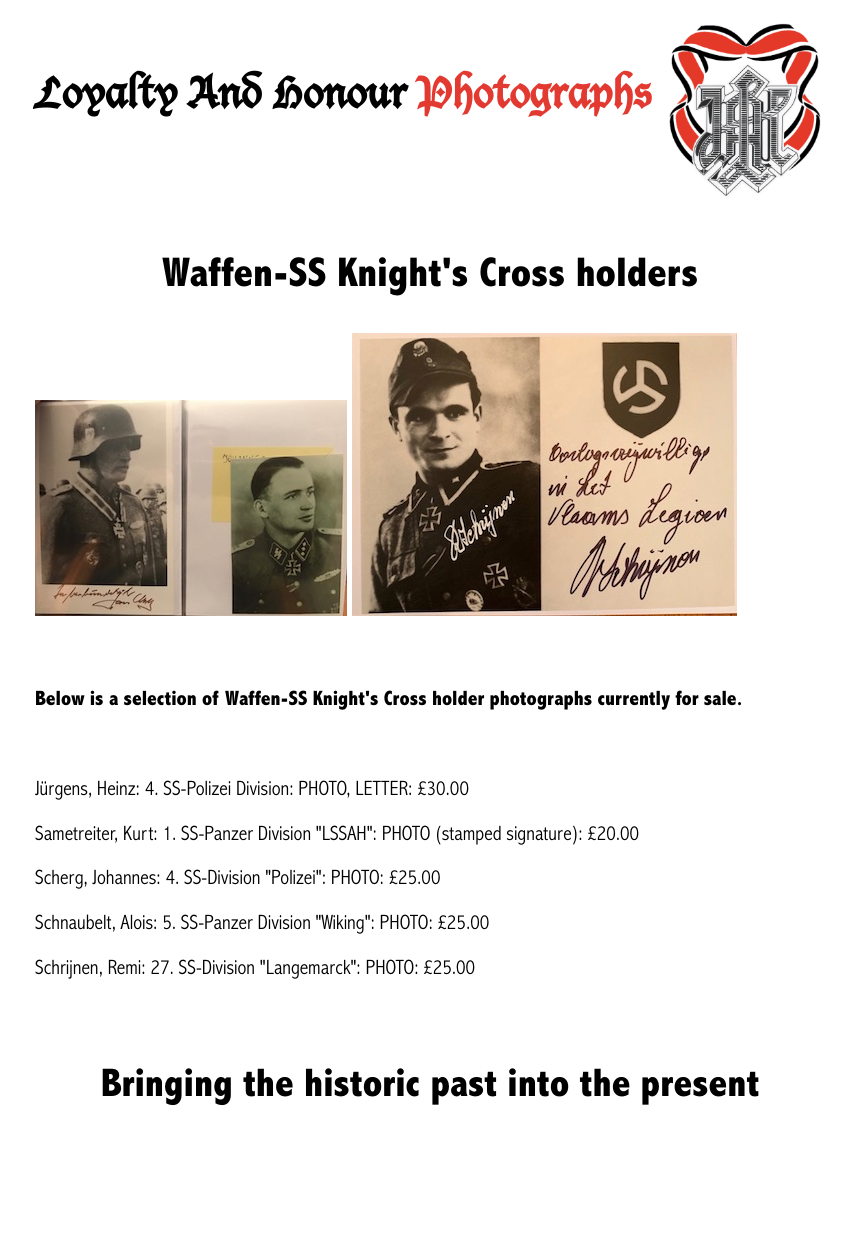
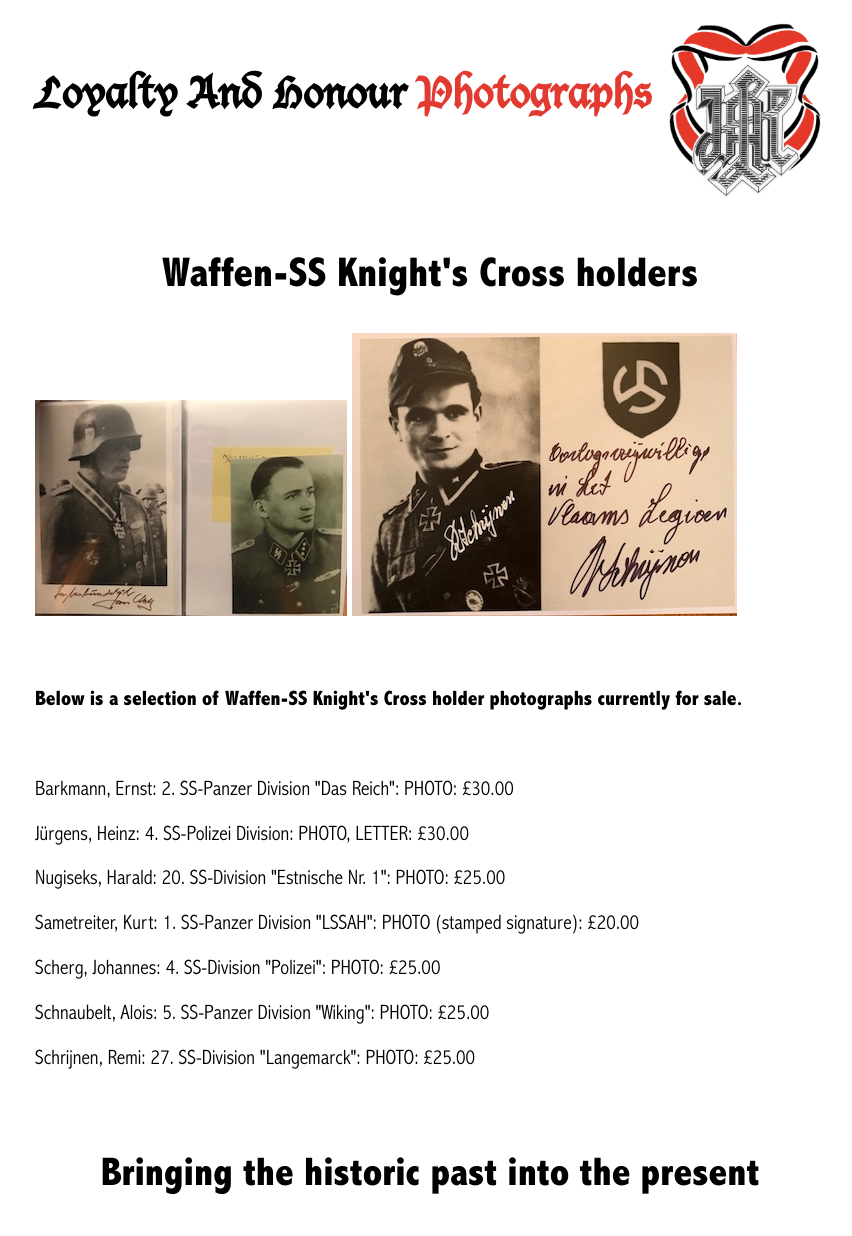
Before and after one commit to lahphotographs/lahphotographs.github.com, a Jekyll site: the page built from Waffen_SS_photos.md, in a window 1280 px wide. Shown: the whole page, without its empty margins (210-1062 px from the left). Built offline with Jekyll 4.4.1, drawn with Linux system fonts in a browser that asks for light colours; before the commit the page ends 1147 px from its top, so only the background shows below that.

Commit message:
Update Waffen_SS_photos.md

```diff
--- a/Waffen_SS_photos.md
+++ b/Waffen_SS_photos.md
@@ -12,7 +12,9 @@ permalink: /waffen_ss_photos.html
 <br />
 <p><b>Below is a selection of Waffen-SS Knight's Cross holder photographs currently for sale.</b></p>
 <br />
+<p>Barkmann,	Ernst: 2. SS-Panzer Division "Das Reich":	PHOTO:	£30.00
 <p>Jürgens,	Heinz: 4. SS-Polizei Division:	PHOTO, LETTER:	£30.00
+<p>Nugiseks,	Harald: 20. SS-Division "Estnische Nr. 1":	PHOTO:	£25.00
 <p>Sametreiter,	Kurt:	1. SS-Panzer Division "LSSAH":	PHOTO (stamped signature):	£20.00
 <p>Scherg,	Johannes:	4. SS-Division "Polizei":	PHOTO:	£25.00
 <p>Schnaubelt,	Alois: 5. SS-Panzer Division "Wiking":	PHOTO:	£25.00
```
